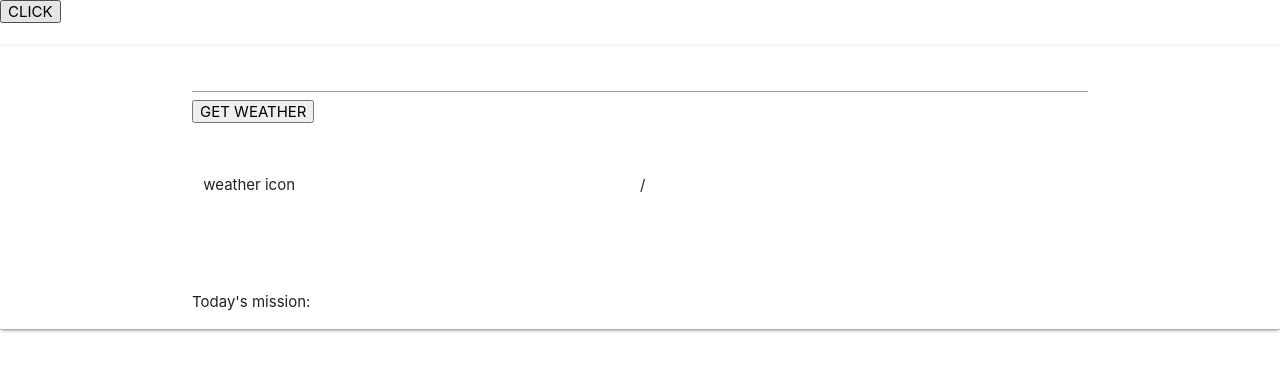
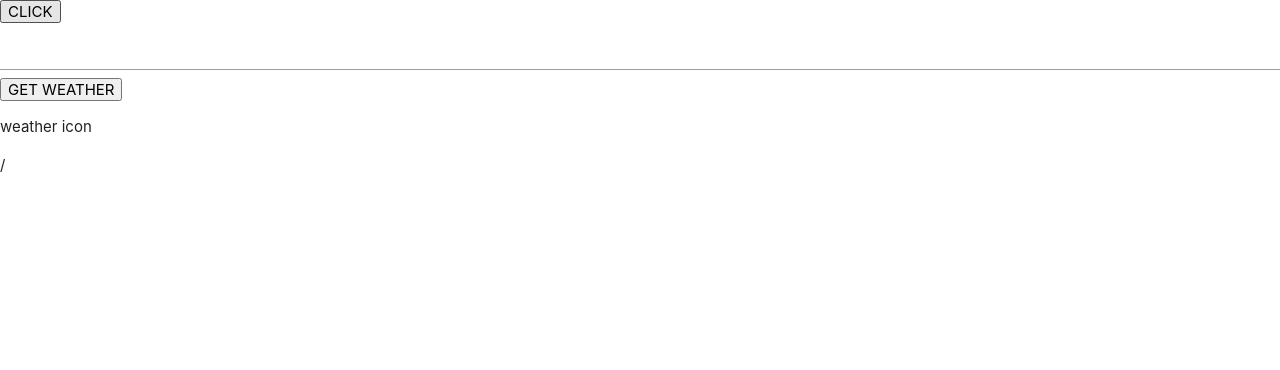
Before and after one commit to AyakaTsubouchi/weather_app_react, a React (Create React App) app: page / in a window 1280 px wide. Shown: the top 370 px of the page. Built offline with nearby package versions, Linux system fonts and the light colour scheme.

Commit message:
add forecast

```diff
--- a/src/components/Wather.js
+++ b/src/components/Wather.js
@@ -23,6 +23,7 @@ class Weather extends Component {
         const lon = position.coords.longitude;
 
         const API_KEY = process.env.REACT_APP_OWM_API;
+        //currtent weather
         const CurrentURL = `https://api.openweathermap.org/data/2.5/weather?`;
         const byGeo = `${CurrentURL}lat=${lat}&lon=${lon}&appid=${API_KEY}`;
 
@@ -42,6 +43,12 @@ class Weather extends Component {
           error: '',
         });
         console.log(this.state);
+        //weatherfocreast
+        const ForecastURL = `https://api.openweathermap.org/data/2.5/forecast?lat=${lat}&lon=${lon}&appid=${API_KEY}`;
+        const forecastAPI = await fetch(ForecastURL);
+        if (forecastAPI.status !== 200) console.log('something wrong');
+        const forecastRes = await forecastAPI.json();
+        console.log('focast', forecastRes);
       });
     } else {
       console.log('geolocation IS NOT available');
@@ -50,6 +57,8 @@ class Weather extends Component {
 
   getWeatherByCity = async (propCity) => {
     //if form value is not null
+
+    //current weather
     const city = propCity;
     const API_KEY = 'a9d26cdce59f235872922cf298bfdd24';
     const CurrentURL = `https://api.openweathermap.org/data/2.5/weather?q=${city}&appid=${API_KEY}`;
@@ -69,6 +78,13 @@ class Weather extends Component {
       description: response.weather[0].description,
       error: '',
     });
+    //forecast
+
+    const ForecastURL = `https://api.openweathermap.org/data/2.5/forecast?q=${city}&appid=${API_KEY}`;
+    const forecastAPI = await fetch(ForecastURL);
+    if (forecastAPI.status !== 200) console.log('something wrong');
+    const forecastRes = await forecastAPI.json();
+    console.log('focastcity', forecastRes);
     console.log(this.state);
   };
 
--- a/src/components/WeatherCard.js
+++ b/src/components/WeatherCard.js
@@ -1,11 +1,7 @@
 import React, { Component } from 'react';
-import citylist from './citylist.json'
+import citylist from './citylist.json';
 
 class WeatherCard extends Component {
-  constructor(props) {
-    super(props);
-  }
-
   state = {
     city: '',
   };
@@ -17,61 +13,42 @@ class WeatherCard extends Component {
   };
   handleClick = () => {
     let flag = 0;
-  citylist.map(item=>{
-
-    if(item.name.toLowerCase()==this.state.city){
-      flag = 1
+    citylist.map((item) => {
+      if (item.name.toLowerCase() === this.state.city) {
+        flag = 1;
       }
-  })
-  if(flag===0){
-      alert('try again')
-    }else{
-      alert('let\'s search')
+    });
+    if (flag === 0) {
+      alert('try again');
+    } else {
+      alert("let's search");
       //this.props.getWeatherByCity(this.state.city);
     }
   };
   render() {
     console.log(this.props);
     return (
-      <div className="section weather-card">
-        <div className="card ">
-          <div className="container">
-            <div className="row">
+      <div>
+        <div>
           <input
             type="text"
             placeholder={this.props.city}
             onChange={this.handleChange}
             value={this.state.city}
           />
+          <button onClick={this.handleClick}>GET WEATHER</button>
+        </div>
+        <p>{this.props.city}</p>
 
+        <p>weather icon</p>
 
-
-              <button onClick={this.handleClick}>GET WEATHER</button>
-              <p>{this.props.city}</p>
-            </div>
-            <div className="row">
-              <div className="col s1 m6 l6">
-                <p>weather icon</p>
-              </div>
-              <div className="col s1 m6 l6">
-                <div className="row">
         <p>
           {this.props.tempMax}/{this.props.tempMin}
         </p>
-                </div>
-                <div className="row">
+
         <p>{this.props.description}</p>
-                </div>
-                <div className="row">
+
         <p>{this.props.humidity}</p>
-                </div>
-              </div>
-            </div>
-            <div className="row">
-              <p>Today's mission:</p>
-            </div>
-          </div>
-        </div>
       </div>
     );
   }
```
Lines whose indentation alone changed are shown as unchanged.
